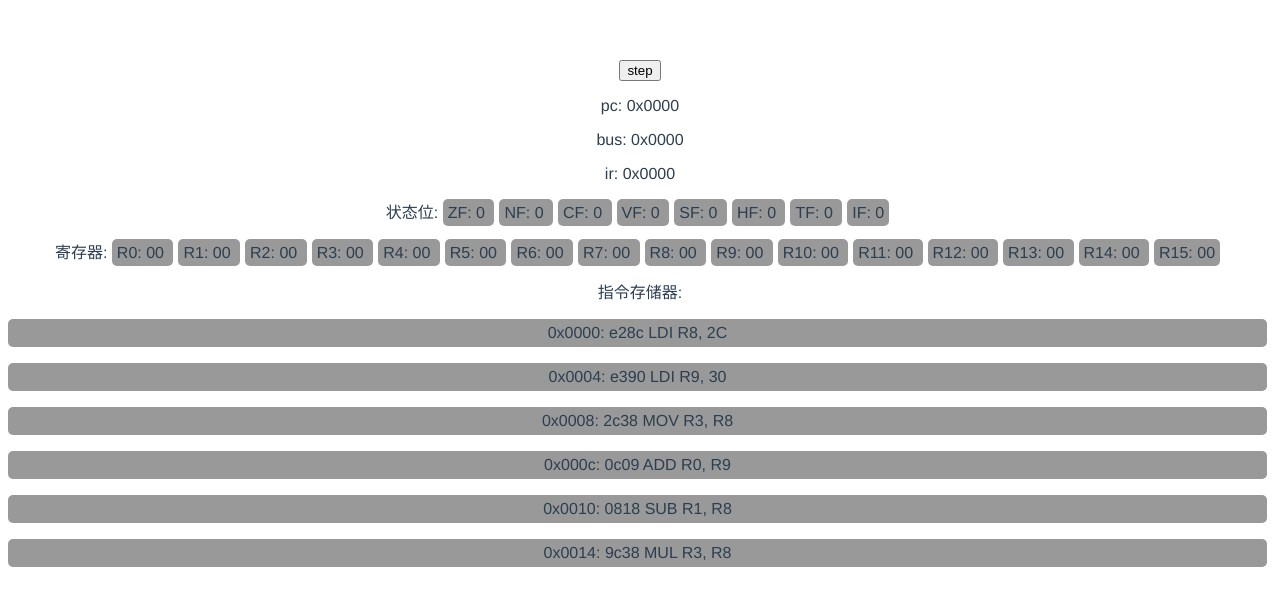
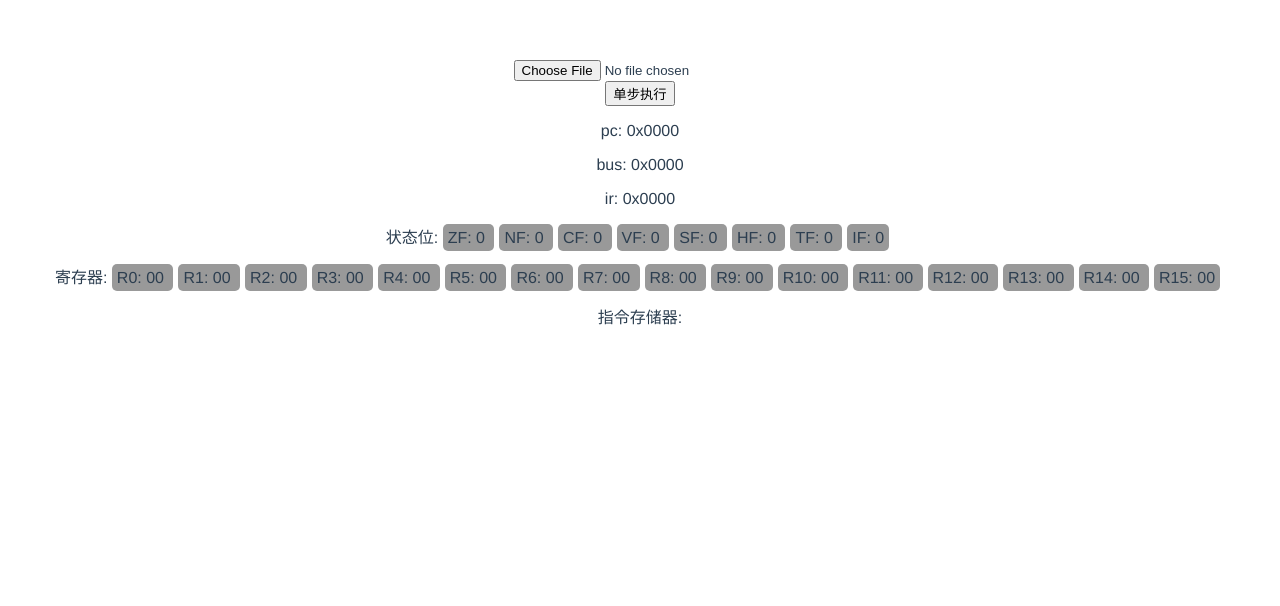
Before and after one commit to recallfuture/CPU-Electron, a Vue app: page / in a window 1280 px wide. Shown: the top 606 px of the page. Built offline with nearby package versions, Linux system fonts and the light colour scheme.

Commit message:
读取外部汇编文件解析成二进制，并提供错误提示

```diff
--- a/src/App.vue
+++ b/src/App.vue
@@ -1,6 +1,8 @@
 <template>
   <div id="app">
-    <button @click="step">step</button>
+    <input type="file" name="file" id="file" @change="readFile" />
+    <br />
+    <button @click="step">单步执行</button>
 
     <p>pc: 0x{{ formatNum(cpu.pc, 16, 4) }}</p>
     <p>bus: 0x{{ formatNum(cpu.bus, 16, 4) }}</p>
@@ -47,14 +49,7 @@ export default {
   data() {
     return {
       cpu: new Cpu(),
-      instruction: [
-        "LDI R8, 2C",
-        "LDI R9, 30",
-        "MOV R3, R8",
-        "ADD R0, R9",
-        "SUB R1, R8",
-        "MUL R3, R8"
-      ]
+      instruction: []
     };
   },
   computed: {
@@ -82,15 +77,46 @@ export default {
     // this.cpu.iMemory.writeInt(12, 0x0c89);
     // this.cpu.iMemory.writeInt(16, 0x0818);
     // this.cpu.iMemory.writeInt(20, 0x9c38);
-    for (let index = 0; index < this.instruction.length; index++) {
-      const item = this.instruction[index];
-      // console.log(this.formatNum(parser(item), 16, 4));
-      this.cpu.iMemory.writeInt(index * 4, parser(item));
-    }
   },
   methods: {
     step() {
       this.cpu.step();
+    },
+
+    readFile(event) {
+      const callback = this.parse;
+      //获取读取我文件的File对象
+      const selectedFile = event.target.files[0];
+      //这是核心,读取操作就是由它完成.
+      const reader = new FileReader();
+
+      //读取文件的内容,也可以读取文件的URL
+      reader.readAsText(selectedFile);
+      reader.onload = function() {
+        //当读取完成后回调这个函数,然后此时文件的内容存储到了result中,直接操作即可
+        callback(this.result);
+      };
+    },
+
+    parse(text) {
+      this.instruction = text.split("\n");
+
+      let index;
+      try {
+        for (index = 0; index < this.instruction.length; index++) {
+          const item = this.instruction[index];
+          if (!item) continue;
+
+          // console.log(this.formatNum(parser(item), 16, 4));
+          this.cpu.iMemory.writeInt(index * 4, parser(item));
+        }
+      } catch (e) {
+        alert(
+          `读取失败\n` +
+            `${index + 1}:${this.instruction[index]}\n` +
+            `原因是：${e.message}`
+        );
+      }
     },
 
     formatNum(num, bit = 10, length = 0) {
--- a/src/cpu/memory.js
+++ b/src/cpu/memory.js
@@ -16,7 +16,7 @@ export default class Memory {
    */
   fillTo(address) {
     for (let i = this.data.length; i <= address; ++i) {
-      this.data[i] = [0, 0, 0, 0];
+      this.data.push([0, 0, 0, 0]);
     }
   }
 
```
